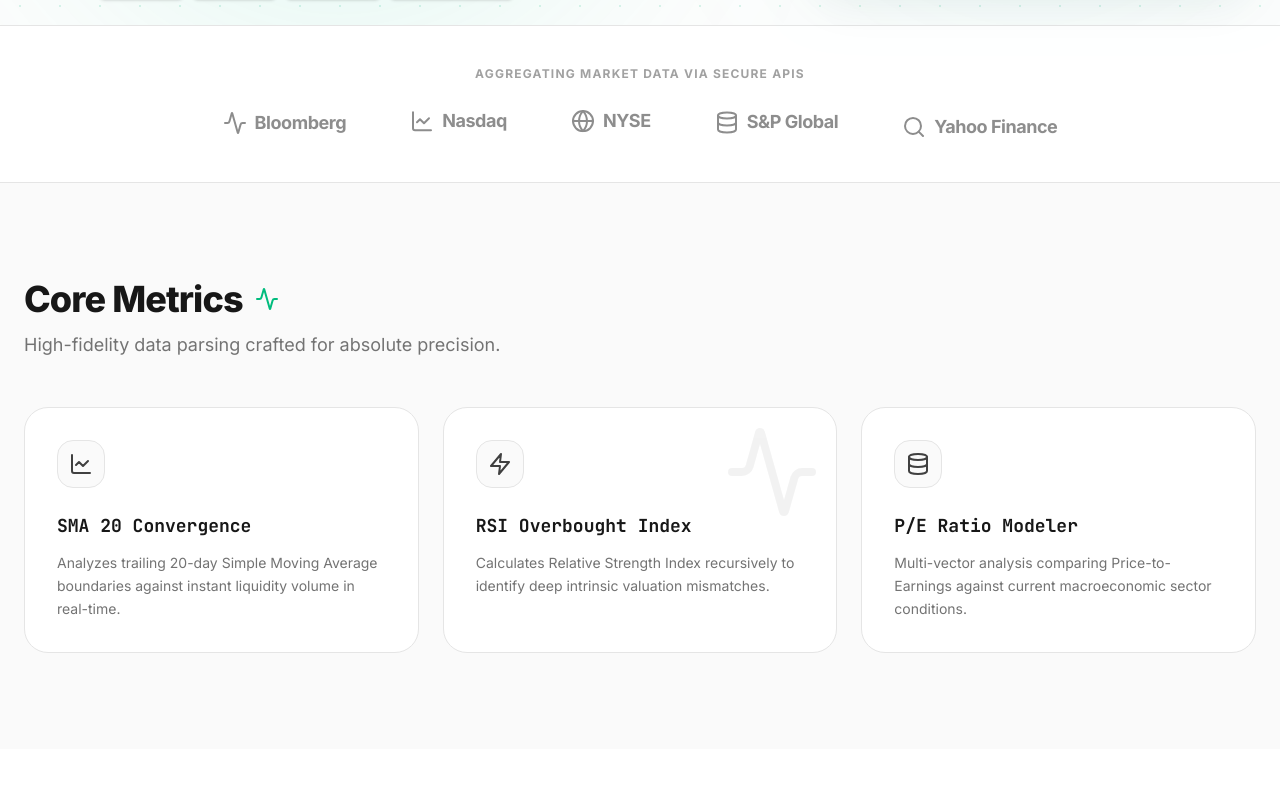
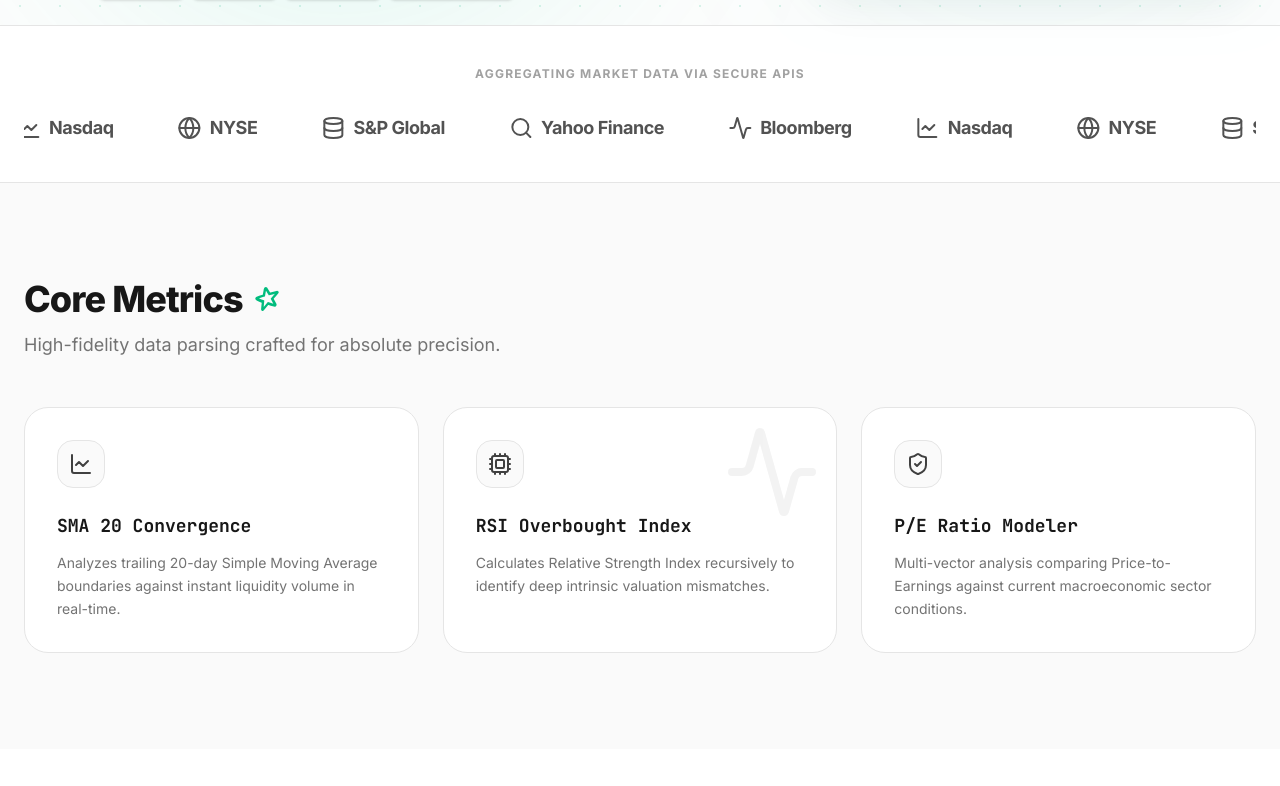
Before and after one commit to omnimasudo/HedgeFund, a Next.js app: page / in a window 1280 px wide. Shown: the part 734-1520 px from the top of the page. Built offline with nearby package versions, Linux system fonts and the light colour scheme.

Commit message:
feat: add react-icons dependency and implement scroll animation in LandingPage

```diff
--- a/package.json
+++ b/package.json
@@ -19,6 +19,7 @@
     "next": "16.2.3",
     "react": "19.2.4",
     "react-dom": "19.2.4",
+    "react-icons": "^5.6.0",
     "recharts": "^2.15.0",
     "tailwind-merge": "^2.6.0"
   },
--- a/src/app/globals.css
+++ b/src/app/globals.css
@@ -140,9 +140,17 @@ body {
   animation: fade-in-left 0.8s ease-out forwards;
 }
 
-.animate-fade-in-right {
-  opacity: 0;
-  animation: fade-in-right 0.8s ease-out forwards;
+@keyframes scroll {
+  0% {
+    transform: translateX(0);
+  }
+  100% {
+    transform: translateX(-50%);
+  }
+}
+
+.animate-scroll {
+  animation: scroll 20s linear infinite;
 }
 
 /* Scroll-triggered animation */
--- a/src/app/page.tsx
+++ b/src/app/page.tsx
@@ -19,6 +19,7 @@ import {
   Globe,
   Twitter
 } from "lucide-react";
+import { SiApachespark, SiOpenai } from "react-icons/si";
 
 export default function LandingPage() {
   const dataProviders = [
@@ -180,13 +181,15 @@ export default function LandingPage() {
             <p className="text-center text-xs font-bold uppercase tracking-widest text-neutral-400 mb-8">
               Aggregating Market Data via Secure APIs
             </p>
-            <div className="flex flex-wrap items-center justify-center gap-8 md:gap-16 opacity-90 hover:opacity-100 transition-opacity duration-500 animate-pulse">
-              {dataProviders.map((provider, index) => (
-                <div key={index} className="flex items-center gap-2 text-neutral-500 grayscale hover:grayscale-0 hover:text-emerald-600 transition-all cursor-default animate-bounce" style={{ animationDelay: `${index * 0.2}s` }}>
-                  <provider.icon className="w-6 h-6" />
-                  <span className="font-bold text-lg tracking-tight">{provider.name}</span>
-                </div>
-              ))}
+            <div className="overflow-hidden">
+              <div className="flex items-center gap-8 md:gap-16 opacity-90 hover:opacity-100 transition-opacity duration-500 animate-scroll">
+                {[...dataProviders, ...dataProviders].map((provider, index) => (
+                  <div key={`${index}-${provider.name}`} className="flex items-center gap-2 text-neutral-700 grayscale hover:grayscale-0 hover:text-emerald-600 transition-all cursor-default flex-shrink-0">
+                    <provider.icon className="w-6 h-6" />
+                    <span className="font-bold text-lg tracking-tight">{provider.name}</span>
+                  </div>
+                ))}
+              </div>
             </div>
           </div>
         </section>
@@ -201,7 +204,7 @@ export default function LandingPage() {
             <div className="flex flex-col sm:flex-row sm:items-end justify-between mb-12 gap-4">
               <div>
                 <h2 className="text-3xl md:text-4xl font-extrabold mb-3 text-neutral-900 tracking-tight flex items-center gap-3">
-                  Core Metrics <Activity className="w-6 h-6 text-emerald-500" />
+                  Core Metrics <SiApachespark className="w-6 h-6 text-emerald-500" />
                 </h2>
                 <p className="text-neutral-500 text-lg">
                   High-fidelity data parsing crafted for absolute precision.
@@ -223,7 +226,7 @@ export default function LandingPage() {
                   <Activity className="w-24 h-24" />
                 </div>
                 <div className="w-12 h-12 bg-neutral-50 rounded-2xl flex items-center justify-center mb-6 border border-neutral-100 group-hover:bg-emerald-50 transition-colors">
-                  <Zap className="w-6 h-6 text-neutral-700 group-hover:text-emerald-600" />
+                  <Cpu className="w-6 h-6 text-neutral-700 group-hover:text-emerald-600" />
                 </div>
                 <h3 className="font-[family-name:var(--font-jetbrains-mono)] text-lg font-bold text-neutral-900 mb-3">RSI Overbought Index</h3>
                 <p className="text-neutral-500 text-sm leading-relaxed">Calculates Relative Strength Index recursively to identify deep intrinsic valuation mismatches.</p>
@@ -231,7 +234,7 @@ export default function LandingPage() {
 
               <div className="p-8 border border-neutral-200 rounded-3xl bg-white hover:shadow-xl hover:shadow-emerald-500/5 hover:border-emerald-200 transition-all group">
                 <div className="w-12 h-12 bg-neutral-50 rounded-2xl flex items-center justify-center mb-6 border border-neutral-100 group-hover:bg-emerald-50 transition-colors">
-                  <Database className="w-6 h-6 text-neutral-700 group-hover:text-emerald-600" />
+                  <ShieldCheck className="w-6 h-6 text-neutral-700 group-hover:text-emerald-600" />
                 </div>
                 <h3 className="font-[family-name:var(--font-jetbrains-mono)] text-lg font-bold text-neutral-900 mb-3">P/E Ratio Modeler</h3>
                 <p className="text-neutral-500 text-sm leading-relaxed">Multi-vector analysis comparing Price-to-Earnings against current macroeconomic sector conditions.</p>
@@ -252,7 +255,7 @@ export default function LandingPage() {
               {/* Left Content */}
               <div className="lg:w-1/2">
                 <span className="text-emerald-600 font-bold uppercase tracking-widest text-xs mb-4 flex items-center gap-2">
-                  <Users className="w-4 h-4" /> Advanced Analysis
+                  <SiOpenai className="w-4 h-4" /> Advanced Analysis
                 </span>
                 <h2 className="text-4xl md:text-5xl font-extrabold mb-6 tracking-tight text-neutral-900 leading-[1.1]">
                   Multi-Agent <br/>
```
Also changed, not shown: 1 other file (tests, documents, lock files or other folders).
